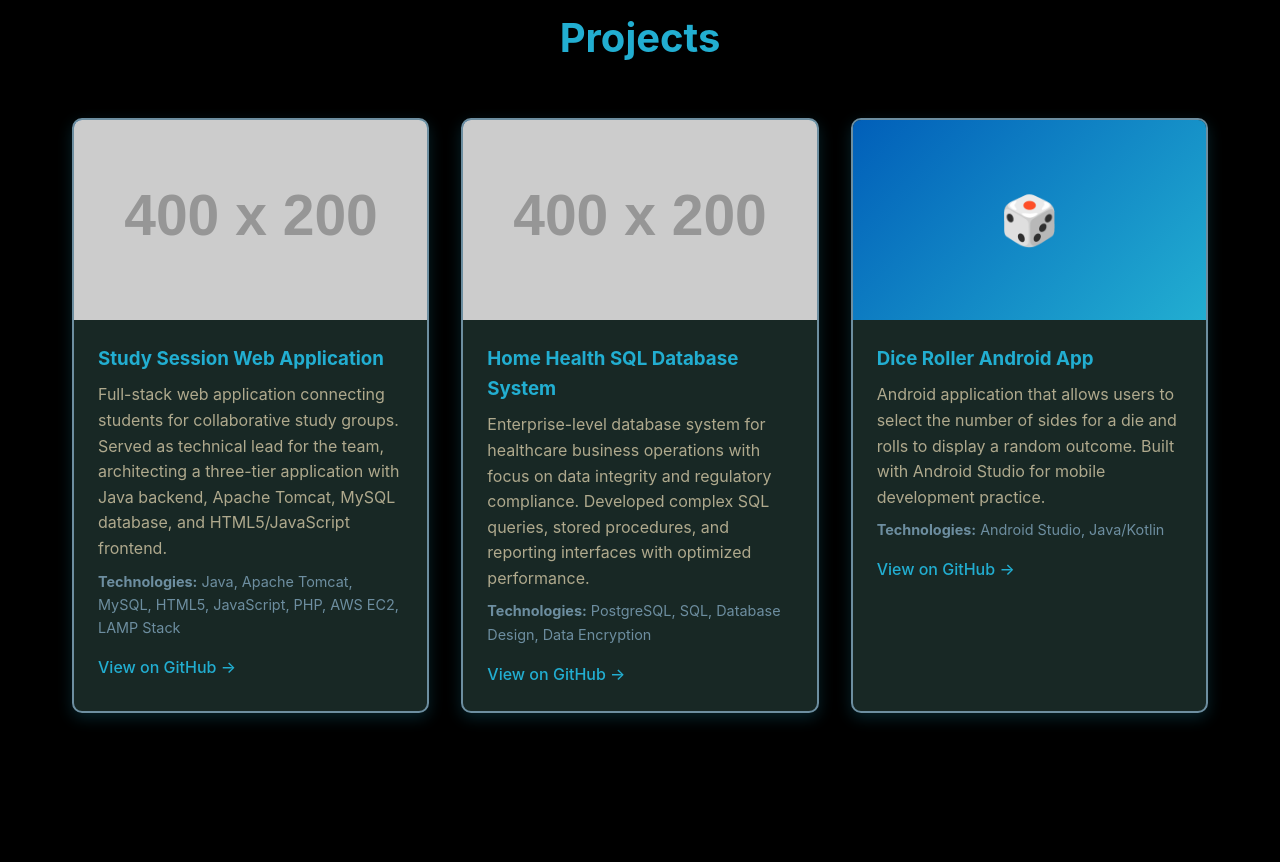
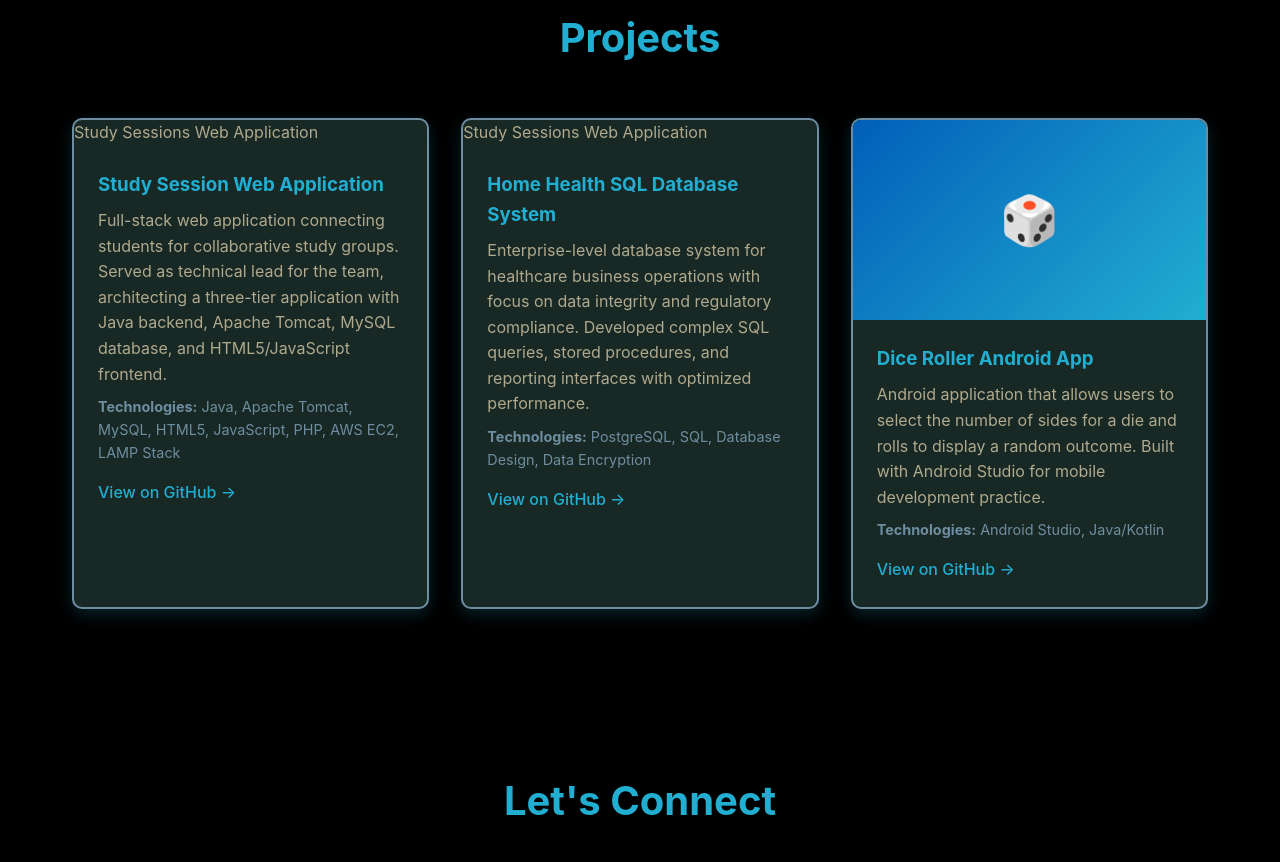
Before and after one commit to cjw2025/cjw2025.github.io, a plain HTML site: page index.html in a window 1280 px wide. Shown: the part 2280-3142 px from the top of the page. Drawn offline with Linux system fonts and the light colour scheme; placeholder pictures from the web are drawn by us.

Commit message:
Comment out project images in index.html and placed a header instead
Commented out image sections for two projects in the HTML.

```diff
--- a/index.html
+++ b/index.html
@@ -330,9 +330,13 @@
     <div class="projects-grid">
         <!-- Study Session Web Application -->
         <div class="project-card">
-            <div class="project-img">
-                <img src="https://via.placeholder.com/400x200/015FB9/ffffff?text=Study+Session+App" alt="Study Session Web Application">
+            <!--  <div class="project-img">
+                 <img src="https://via.placeholder.com/400x200/015FB9/ffffff?text=Study+Session+App" alt="Study Session Web Application">
+            </div> -->
+            <div class="project-header">
+                <p>Study Sessions Web Application</p>
             </div>
+
             <div class="project-content">
                 <h3>Study Session Web Application</h3>
                 <p>Full-stack web application connecting students for collaborative study groups. Served as technical lead for the team, architecting a three-tier application with Java backend, Apache Tomcat, MySQL database, and HTML5/JavaScript frontend.</p>
@@ -345,9 +349,14 @@
 
         <!-- Home Health SQL Database System -->
         <div class="project-card">
-            <div class="project-img">
-                <img src="https://via.placeholder.com/400x200/015FB9/ffffff?text=Healthcare+Database" alt="Home Health Database">
+            <!-- <div class="project-img">
+                <img src="https://via.placeholder.com/400x200/015FB9/ffffff?text=Healthcare+Database" alt="Home Health Database System">
+            </div> -->
+
+            <div class="project-header">
+                <p>Study Sessions Web Application</p>
             </div>
+
             <div class="project-content">
                 <h3>Home Health SQL Database System</h3>
                 <p>Enterprise-level database system for healthcare business operations with focus on data integrity and regulatory compliance. Developed complex SQL queries, stored procedures, and reporting interfaces with optimized performance.</p>
```
